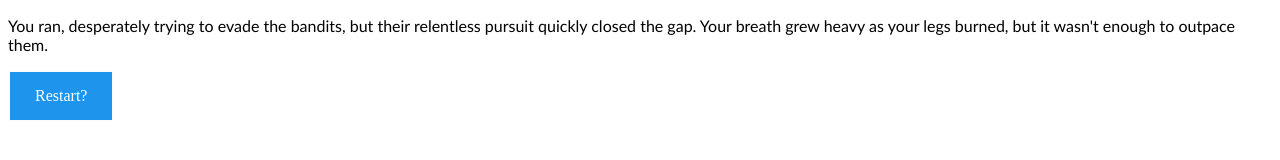
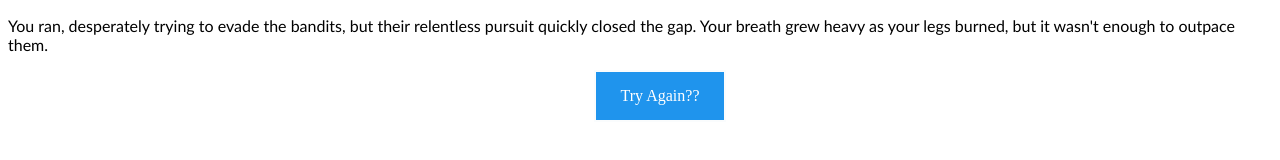
Before and after one commit to RomanPopyk/Bootcamp, a plain HTML site: page GameQuiz/runArcher.html in a window 1280 px wide. Drawn offline with Linux system fonts and the light colour scheme.

Commit message:
continued adding style to GameQuiz

```diff
--- a/GameQuiz/runArcher.html
+++ b/GameQuiz/runArcher.html
@@ -14,7 +14,11 @@
         grew heavy as your legs burned, but it wasn't enough to outpace them.
     </p>
     <div>
-        <a href="index.html">Restart?</a>
+        <ul>
+            <li>
+                <a href="index.html">Try Again??</a>
+            </li>
+        </ul>
     </div>
 </body>
 </html>
```
